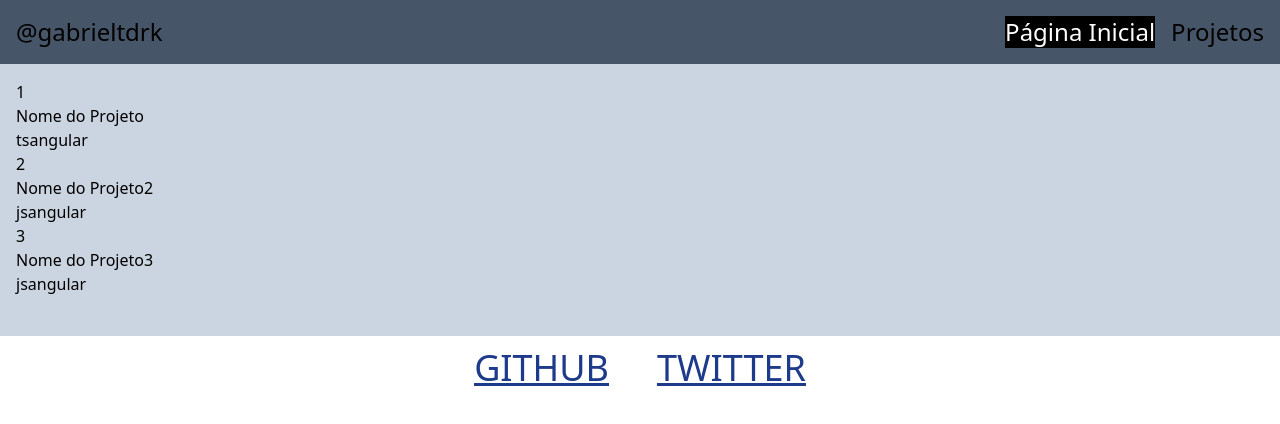
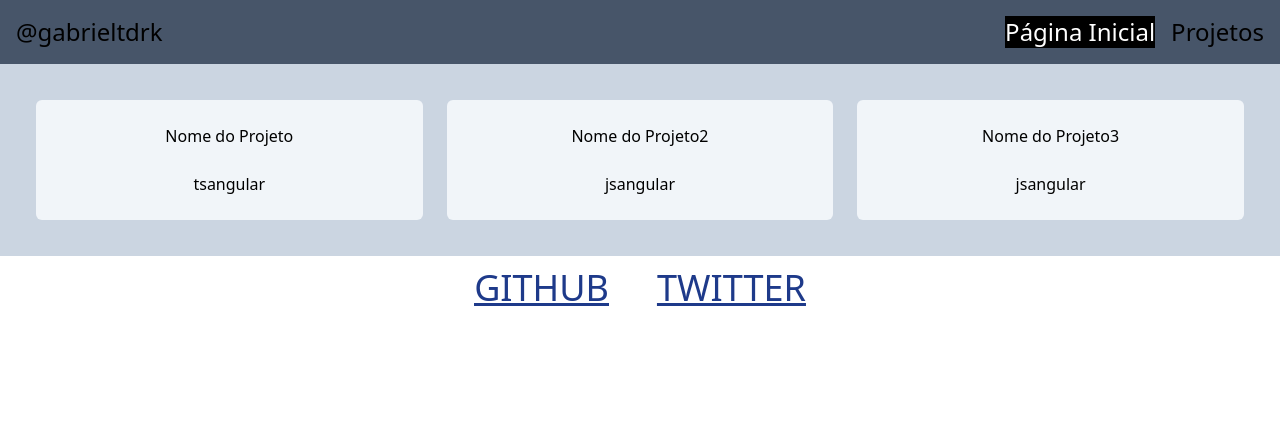
Before and after one commit to gabrieltdrk/portfolio, a React (Vite) app: page / in a window 1280 px wide. Shown: the top 424 px of the page. Built offline with nearby package versions, Linux system fonts and the light colour scheme.

Commit message:
added project click

```diff
--- a/src/components/DisplayProject.jsx
+++ b/src/components/DisplayProject.jsx
@@ -1,9 +1,17 @@
+import { useNavigate } from 'react-router-dom'
+
 export function DisplayProject({ project }) {
+  const navigate = useNavigate()
+
+  function handleProjectClick() {
+    navigate(`/projects/${project.id}`)
+  }
   return (
-    <div>
-      <h1>{project.id}</h1>
-      <h2>{project.title}</h2>
-      <h2>{project.languages}</h2>
+    <div onClick={handleProjectClick} className="bg-slate-100 justify-center rounded-md m-3 hover:cursor-pointer">
+      <div className="flex flex-col gap-6 p-6 items-center">
+        <h2>{project.title}</h2>
+        <h2>{project.languages}</h2>
+      </div>
     </div>
   )
 }
--- a/src/components/DisplayProjects.jsx
+++ b/src/components/DisplayProjects.jsx
@@ -2,16 +2,12 @@ import json from '../projects.json'
 import { DisplayProject } from './DisplayProject'
 
 export function DisplayProjects({ isHome }) {
-    const slicedProjects = isHome ? json.projects.slice(0,3) : json.projects
+  const slicedProjects = isHome ? json.projects.slice(0, 3) : json.projects
   return (
-    <div className="grid grid-cols-1 md:grid-cols-3 justify-center items-center bg-slate-300">
-      <div className="p-4">
-        <div className="mb-6">
-          {slicedProjects.map((project) => (
-            <DisplayProject project={project} key={project.id} />
-          ))}
-        </div>
-      </div>
+    <div className="grid grid-cols-1 md:grid-cols-3 justify-center items-center bg-slate-300 p-6">
+      {slicedProjects.map((project) => (
+        <DisplayProject project={project} key={project.id} />
+      ))}
     </div>
   )
 }
```
